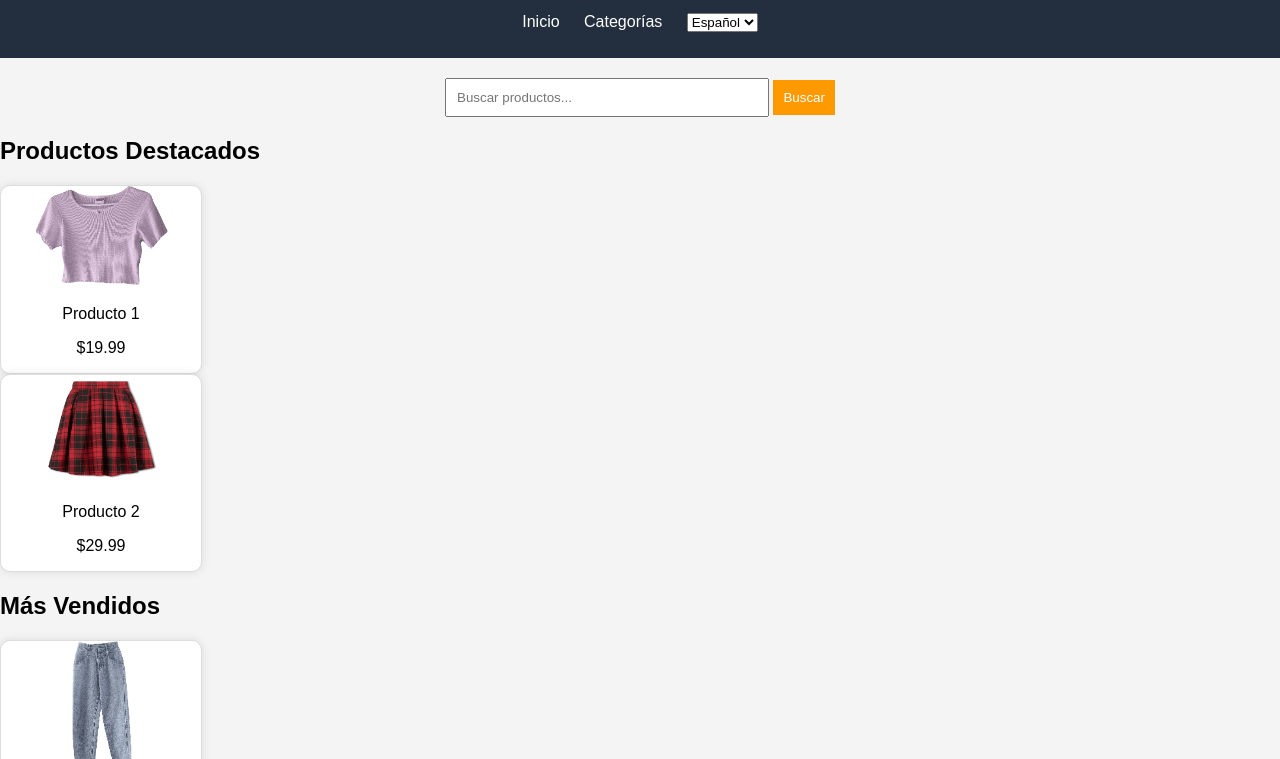
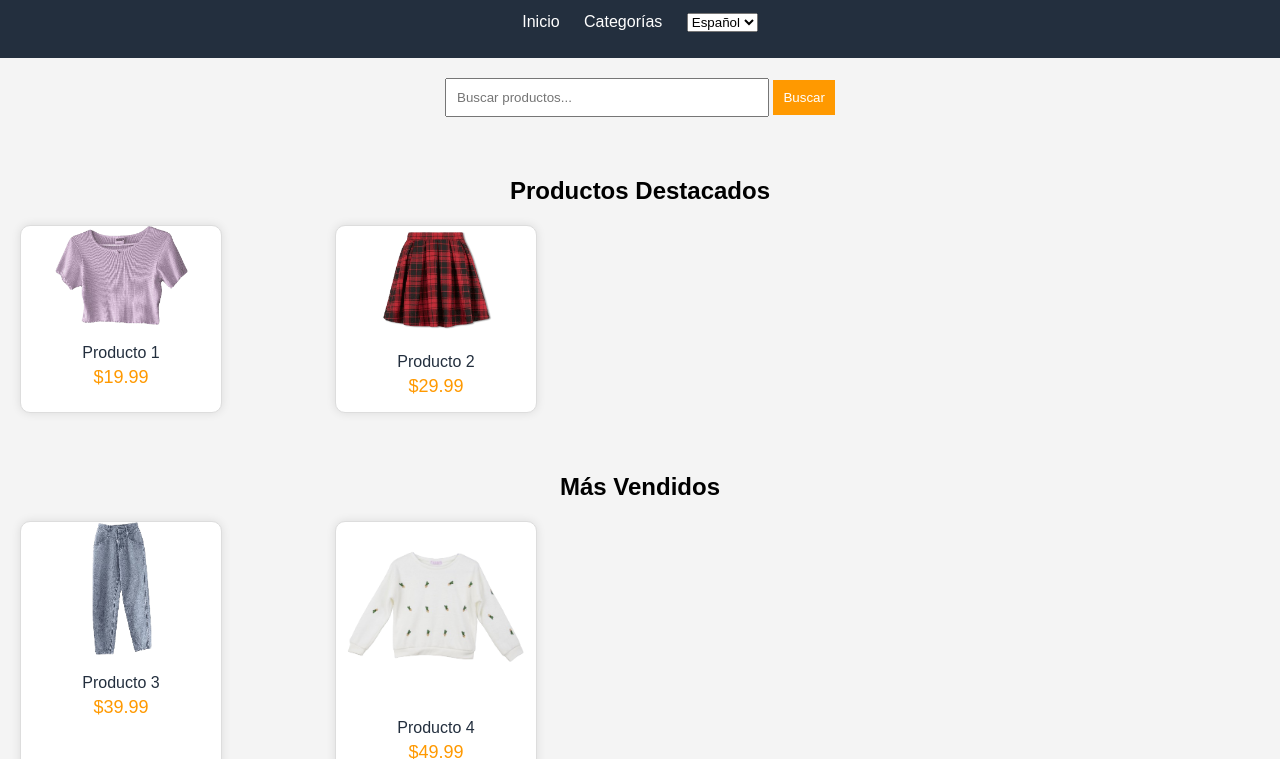
Before and after one commit to A-Graterol/Store-1, a website: page index.html in a window 1280 px wide. Shown: the part 41-800 px from the top of the page. Drawn offline with Linux system fonts and the light colour scheme.

Commit message:
Actualizando pagina a 1.5

```diff
--- a/Css/styles.css
+++ b/Css/styles.css
@@ -72,9 +72,8 @@ nav ul li a {
 }
 
 .search-results {
-    display: flex;
-    flex-wrap: wrap;
-    justify-content: center;
+    display: grid;
+    grid-template-columns: repeat(4, 1fr);
     gap: 20px;
     padding: 20px;
 }
@@ -150,6 +149,55 @@ footer {
     bottom: 0;
 }
 
+/*INDEX*/
+.products-section {
+    padding: 20px;
+}
+
+.products-section h2 {
+    text-align: center;
+    margin-bottom: 20px;
+}
+
+.products-grid {
+    display: grid;
+    grid-template-columns: repeat(4, 1fr);
+    gap: 20px;
+}
+
+.product-card {
+    background-color: #fff;
+    border: 1px solid #ddd;
+    border-radius: 10px;
+    box-shadow: 0 0 10px rgba(0, 0, 0, 0.1);
+    overflow: hidden;
+    text-align: center;
+    transition: transform 0.3s;
+}
+
+.product-card:hover {
+    transform: scale(1.05);
+}
+
+.product-card img {
+    width: 100%;
+    height: auto;
+}
+
+.product-info {
+    padding: 10px;
+}
+
+.product-info p {
+    margin: 5px 0;
+    color: #232f3e;
+}
+
+.product-info .price {
+    font-size: 18px;
+    color: #ff9900;
+}
+/*----------------------------*/
 /*Categorias pagina*/
 
 .category-cards {
--- a/index.html
+++ b/index.html
@@ -33,34 +33,42 @@
             </div>
             <section class="products-section">
                 <h2>Productos Destacados</h2>
-            <div class="products-carousel">
+                <div class="products-grid">
                     <!-- Aquí irán los productos destacados -->
                     <div class="product-card">
                         <img src="image/ropa1.png" alt="Producto 1">
+                        <div class="product-info">
                             <p>Producto 1</p>
-                    <p>$19.99</p>
+                            <p class="price">$19.99</p>
+                        </div>
                     </div>
                     <div class="product-card">
                         <img src="image/ropa2.png" alt="Producto 2">
+                        <div class="product-info">
                             <p>Producto 2</p>
-                    <p>$29.99</p>
+                            <p class="price">$29.99</p>
+                        </div>
                     </div>
                     <!-- Agrega más productos según sea necesario -->
                 </div>
             </section>
             <section class="products-section">
                 <h2>Más Vendidos</h2>
-            <div class="products-carousel">
+                <div class="products-grid">
                     <!-- Aquí irán los productos más vendidos -->
                     <div class="product-card">
                         <img src="image/ropa3.png" alt="Producto 3">
+                        <div class="product-info">
                             <p>Producto 3</p>
-                    <p>$39.99</p>
+                            <p class="price">$39.99</p>
+                        </div>
                     </div>
                     <div class="product-card">
                         <img src="image/ropa4.png" alt="Producto 4">
+                        <div class="product-info">
                             <p>Producto 4</p>
-                    <p>$49.99</p>
+                            <p class="price">$49.99</p>
+                        </div>
                     </div>
                     <!-- Agrega más productos según sea necesario -->
                 </div>
--- a/package.json
+++ b/package.json
@@ -1,6 +1,7 @@
 {
   "dependencies": {
     "bootstrap": "^5.3.3",
-    "force": "^0.0.3"
+    "force": "^0.0.3",
+    "swiper": "^11.1.10"
   }
 }
```
Also changed, not shown: busqueda.html (+18 -15 lines), 1 other file. Lines whose indentation alone changed are shown as unchanged.
